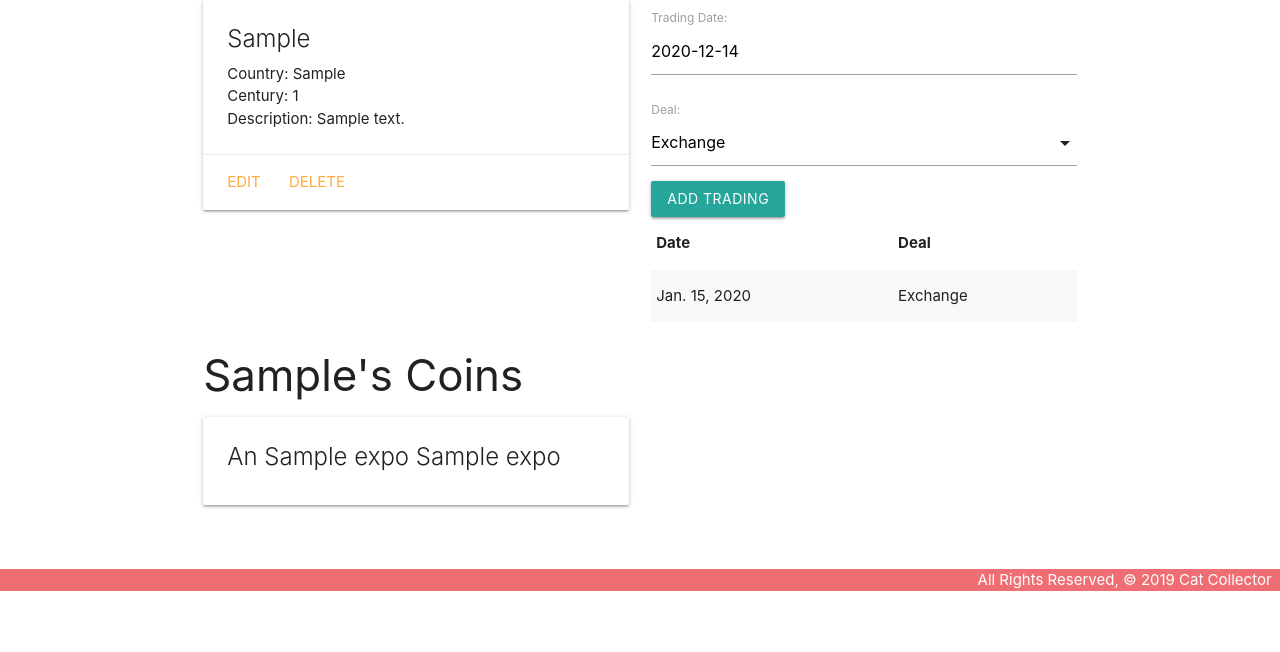
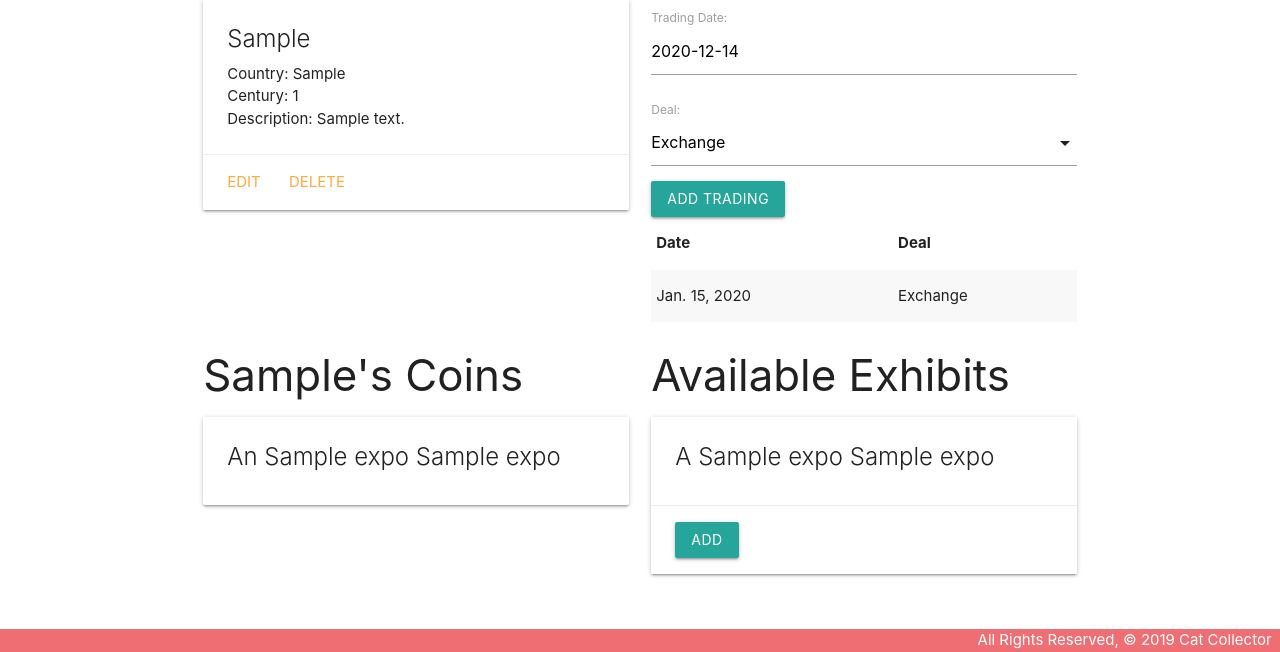
Before and after one commit to aleksyara/coinscollector, a Django app: template main_app/templates/coins/detail.html in a window 1280 px wide. Shown: the part 209-861 px from the top of the page. Before the commit the page ends 800 px from the top, so only its background shows below. Run offline with Django 3.2, Linux system fonts and the light colour scheme; the template is opened without the code that fills it: values that come from a table or form of the project are taken from there, others are empty; tables that the repository leaves empty hold one stand-in row (values such as "Sample post").

Commit message:
add assocciated Expos to the Coin Detail Page

```diff
--- a/main_app/templates/coins/detail.html
+++ b/main_app/templates/coins/detail.html
@@ -60,6 +60,32 @@
           <h5>No Expos :(</h5>
         {% endif %}
       </div>
+      <!-- Available Expos will come after this line -->
+      <div class="col s6">
+        <h3>Available Exhibits</h3>
+        {% if expos.count %}
+          {% for expo in expos.all %}
+            <div class="card">
+              <div class="card-content">
+                <span class="card-title">
+                  A <span style="color: {{ expo.name }}">{{ expo.name }}</span> {{ expo.name }}
+                </span>
+              </div>
+              <div class="card-action">
+                <!-- posledovatelnst dolgnya match with path: 1) cat.id 2) toy.id -->
+                <form action="{% url 'assoc_expo' coin.id expo.id %}" method="post">
+                    {% csrf_token %}
+                  <button type="submit" class="btn">Add</button>
+                </form>
+              </div>
+            </div>
+          {% endfor %}
+        {% else %}
+          <h5>{{coin.country}} Already Participate in All Available Exhibits</h5>
+        {% endif %}
+      </div>
+
+
 
 </div>
 
--- a/main_app/urls.py
+++ b/main_app/urls.py
@@ -10,6 +10,7 @@ urlpatterns = [
   path('coins/<int:pk>/update/', views.CoinUpdate.as_view(), name='coins_update'),
   path('coins/<int:pk>/delete/', views.CoinDelete.as_view(), name='coins_delete'),
   path('coins/<int:coin_id>/add_tradingg/', views.add_trading, name='add_trading'),
+  path('coins/<int:ccoin_id>/assoc_expo/<int:expo_id>/', views.assoc_expo, name='assoc_expo'),
   path('expos/', views.ExpoList.as_view(), name='expos_index'),
   path('expos/<int:pk>/', views.ExpoDetail.as_view(), name='expos_detail'),
   path('expos/create/', views.ExpoCreate.as_view(), name='expos_create'),
```
Also changed, not shown: main_app/views.py (+10 -2 lines).
